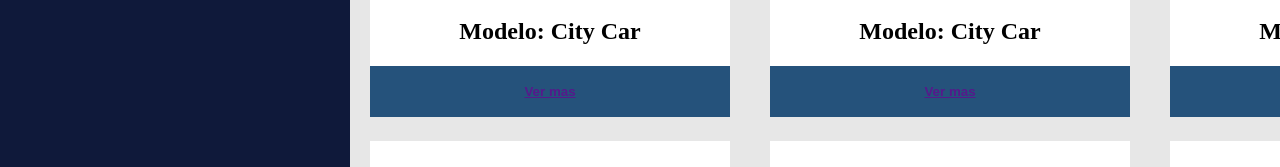
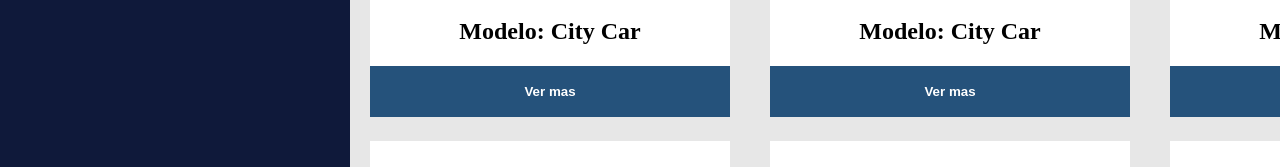
Before and after one commit to kianiszewski/Electric-Car-Store, a plain HTML site: page index.html in a window 1280 px wide. Shown: the part 349-516 px from the top of the page. Drawn offline with Linux system fonts and the light colour scheme.

Commit message:
Modificacion aparienci link boton ver mas

```diff
--- a/content/css/style.css
+++ b/content/css/style.css
@@ -196,6 +196,16 @@ select {
     display: flex;
     margin-left: 5px;
     margin-right: 5px;
+}
+
+/* .vermas h4 {
+    color: white;
+
+} */
+
+button a{
+    text-decoration: none;
+    color: white;
 }
 
 /* - - - -  - - - - - - - - - - - - - - - - - - - - -  */
```
